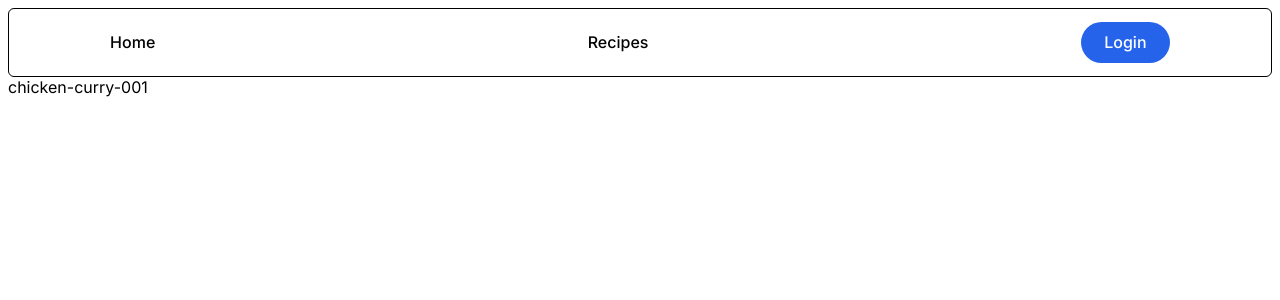
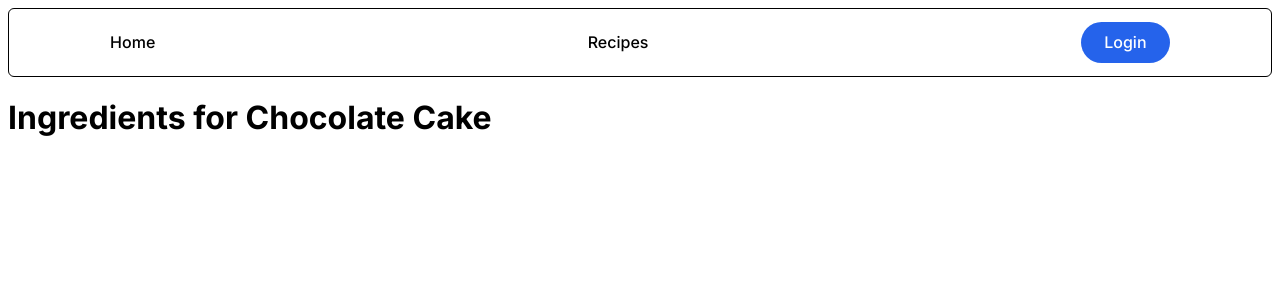
Before and after one commit to gluzandii/Recipe-Viewer, a React (Vite) app in the folder frontend-rv/: page /ingredients/chicken-curry-001 in a window 1280 px wide. Shown: the top 300 px of the page. Built offline with nearby package versions, Linux system fonts and the light colour scheme.

Commit message:
Start work on resuable IngredientItem component for ingredient list.

```diff
--- /dev/null
+++ b/frontend-rv/src/components/IngredientItem/IngredientItem.tsx
@@ -0,0 +1,6 @@
+export default function IngredientItem() {
+    return (
+        <>
+        </>
+    )
+}
--- /dev/null
+++ b/frontend-rv/src/library/Ingredient.ts
@@ -0,0 +1,6 @@
+export type Ingredient = {
+    name: string;
+    quantity: string;
+    unit: string;
+    notes?: string;
+}
--- a/frontend-rv/src/library/RecipeItem.ts
+++ b/frontend-rv/src/library/Recipe.ts
@@ -1,4 +1,4 @@
-export type RecipeItem = {
+export type Recipe = {
     name: string;
     hash: string;
     instructions: string;
--- a/frontend-rv/src/pages/ingredients/Ingredients.tsx
+++ b/frontend-rv/src/pages/ingredients/Ingredients.tsx
@@ -1,6 +1,18 @@
 import {useParams} from "react-router-dom";
+import type {Ingredient} from "../../library/Ingredient.ts";
 
 export default function Ingredients() {
     const {ingredID} = useParams<{ ingredID: string }>()
-    return <>{ingredID}</>
+
+    const recipeName = "Chocolate Cake";
+    const ingreds: Ingredient[] = [
+        {name: "Flour", quantity: "2", unit: "cups"},
+        {name: "Sugar", quantity: "1", unit: "cup"},
+        {name: "Eggs", quantity: "3", unit: "pieces", notes: "Large"},
+    ];
+    return (
+        <div>
+            <h1>Ingredients for {recipeName}</h1>
+        </div>
+    )
 }
--- a/frontend-rv/src/pages/recipes/Recipes.tsx
+++ b/frontend-rv/src/pages/recipes/Recipes.tsx
@@ -1,8 +1,8 @@
-import type {RecipeItem} from "../../library/RecipeItem.ts";
+import type {Recipe} from "../../library/Recipe.ts";
 import RecipeItem from "../../components/RecipeItem/RecipeItem.tsx";
 
 export default function Recipes() {
-    const recipes: RecipeItem[] = [
+    const recipes: Recipe[] = [
         {
             name: "Spaghetti Bolognese",
             instructions: "1. Cook spaghetti. 2. Prepare Bolognese sauce. 3. Combine and serve.",
```
